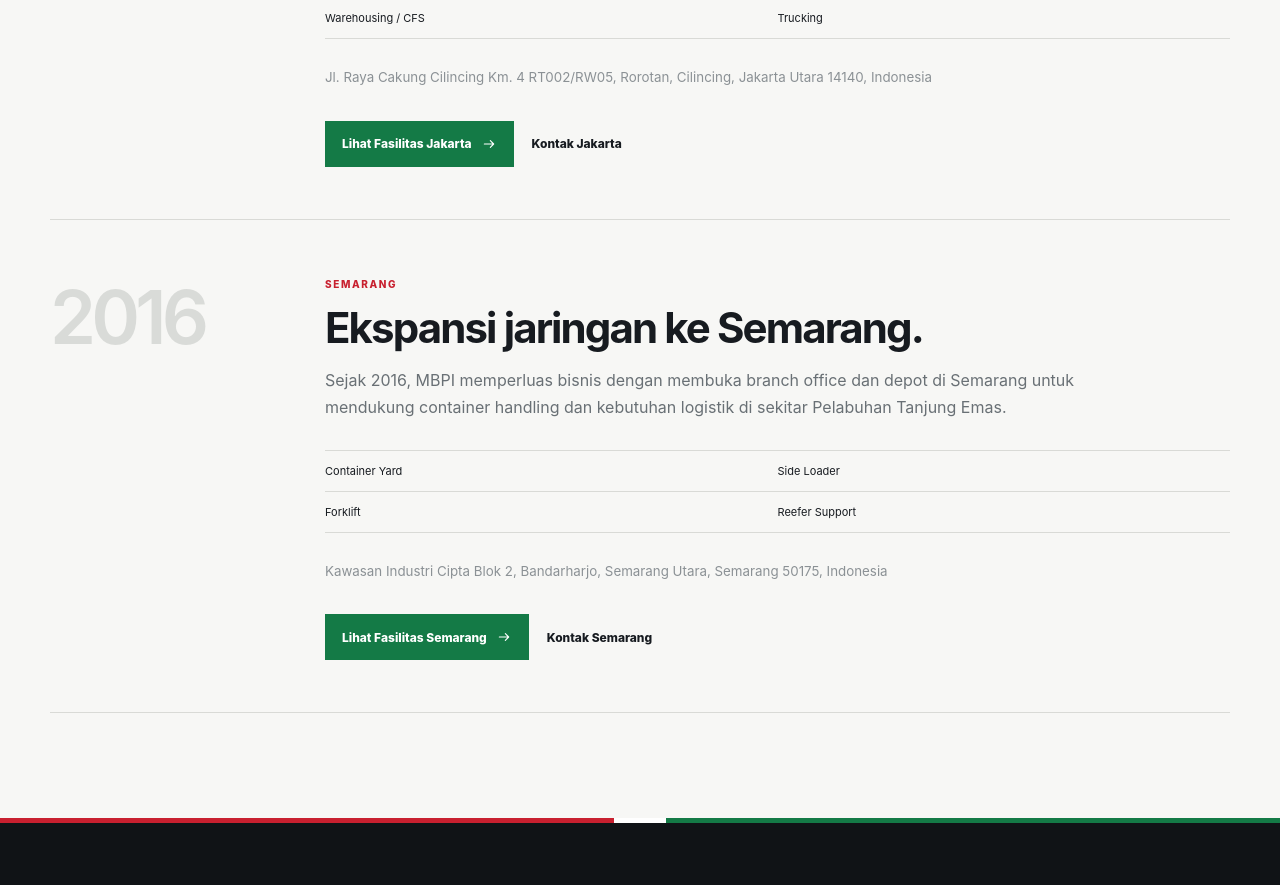
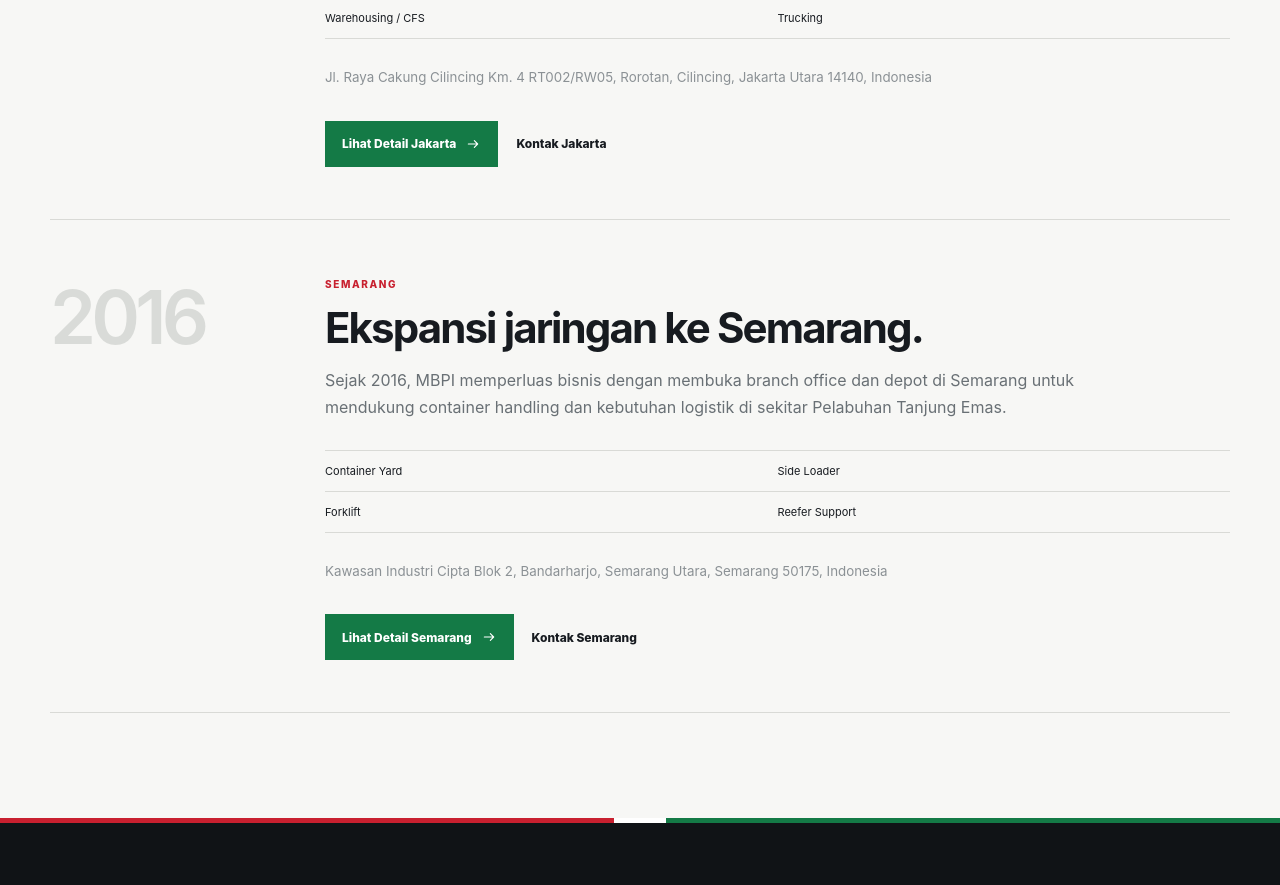
Before and after one commit to nabillazachra/mbpi-revamp, a Next.js app: page /id/branches in a window 1280 px wide. Shown: the part 780-1665 px from the top of the page. Built offline with nearby package versions, Linux system fonts and the light colour scheme.

Commit message:
nav: link branch overview to dedicated detail pages

```diff
--- a/components/BranchesPage.js
+++ b/components/BranchesPage.js
@@ -19,7 +19,7 @@ export default function BranchesPage({ lang='id' }) {
             <p>{id ? 'PT Multi Bina Pura International dan PT Multi Binatransport menjalankan layanan container depot, warehousing, container repair, dan transportation dari Jakarta sejak 1993.' : 'PT Multi Bina Pura International and PT Multi Binatransport have operated container depot, warehousing, container repair, and transportation services from Jakarta since 1993.'}</p>
             <div className="facilityFacts"><span>Container Depot</span><span>Container Repair</span><span>Warehousing / CFS</span><span>Trucking</span></div>
             <small>{site.offices.jakarta.address}</small>
-            <div className="actions"><Link className="primaryBtn" href={`${prefix}/facilities/`}>{id ? 'Lihat Fasilitas Jakarta' : 'View Jakarta Facility'} <Icon name="arrow" size={16}/></Link><Link className="textBtn" href={`${prefix}/contact/`}>{id ? 'Kontak Jakarta' : 'Jakarta Contact'}</Link></div>
+            <div className="actions"><Link className="primaryBtn" href={`${prefix}/branches/jakarta/`}>{id ? 'Lihat Detail Jakarta' : 'View Jakarta Details'} <Icon name="arrow" size={16}/></Link><Link className="textBtn" href={`${prefix}/contact/`}>{id ? 'Kontak Jakarta' : 'Jakarta Contact'}</Link></div>
           </div>
         </article>
         <article>
@@ -30,7 +30,7 @@ export default function BranchesPage({ lang='id' }) {
             <p>{id ? 'Sejak 2016, MBPI memperluas bisnis dengan membuka branch office dan depot di Semarang untuk mendukung container handling dan kebutuhan logistik di sekitar Pelabuhan Tanjung Emas.' : 'Since 2016, MBPI has expanded its business by establishing a branch office and depot in Semarang to support container handling and logistics around Tanjung Emas Port.'}</p>
             <div className="facilityFacts"><span>Container Yard</span><span>Side Loader</span><span>Forklift</span><span>Reefer Support</span></div>
             <small>{site.offices.semarang.address}</small>
-            <div className="actions"><Link className="primaryBtn" href={`${prefix}/facilities/`}>{id ? 'Lihat Fasilitas Semarang' : 'View Semarang Facility'} <Icon name="arrow" size={16}/></Link><Link className="textBtn" href={`${prefix}/contact/`}>{id ? 'Kontak Semarang' : 'Semarang Contact'}</Link></div>
+            <div className="actions"><Link className="primaryBtn" href={`${prefix}/branches/semarang/`}>{id ? 'Lihat Detail Semarang' : 'View Semarang Details'} <Icon name="arrow" size={16}/></Link><Link className="textBtn" href={`${prefix}/contact/`}>{id ? 'Kontak Semarang' : 'Semarang Contact'}</Link></div>
           </div>
         </article>
       </div>
```
